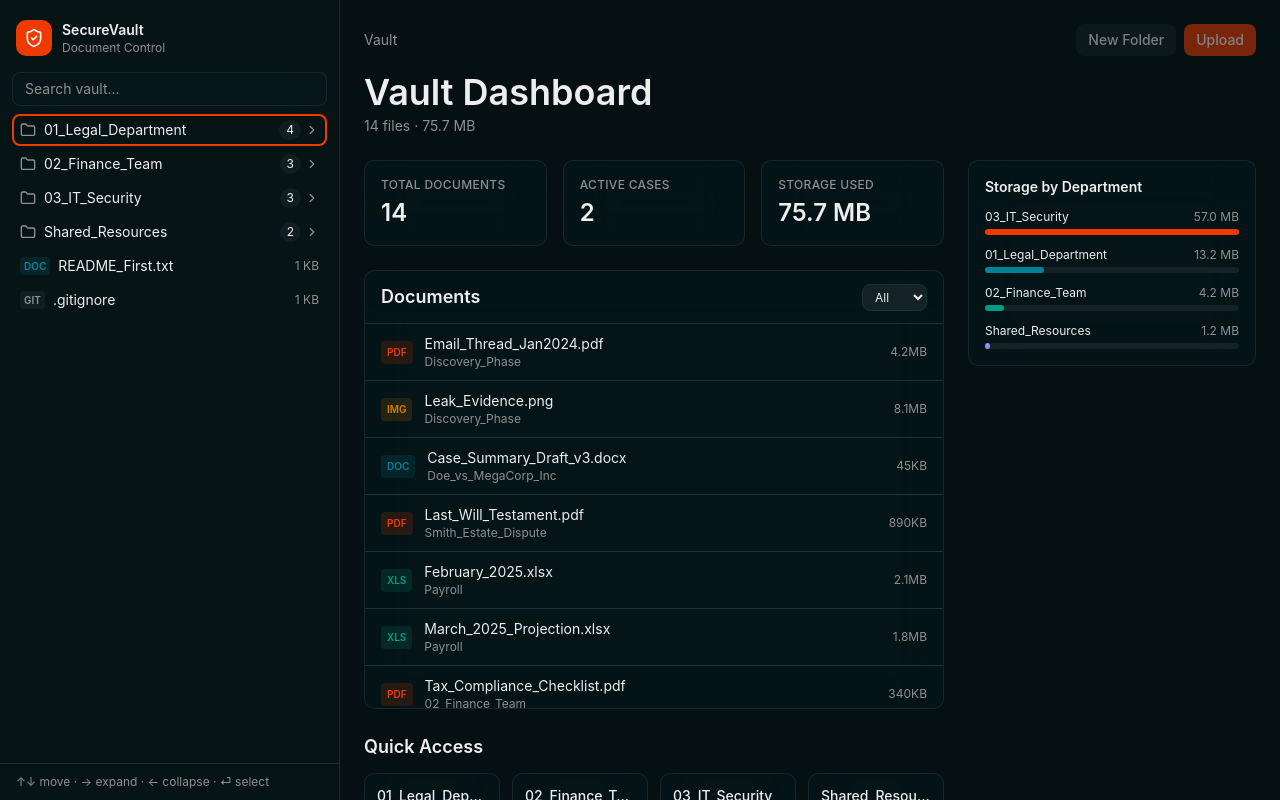
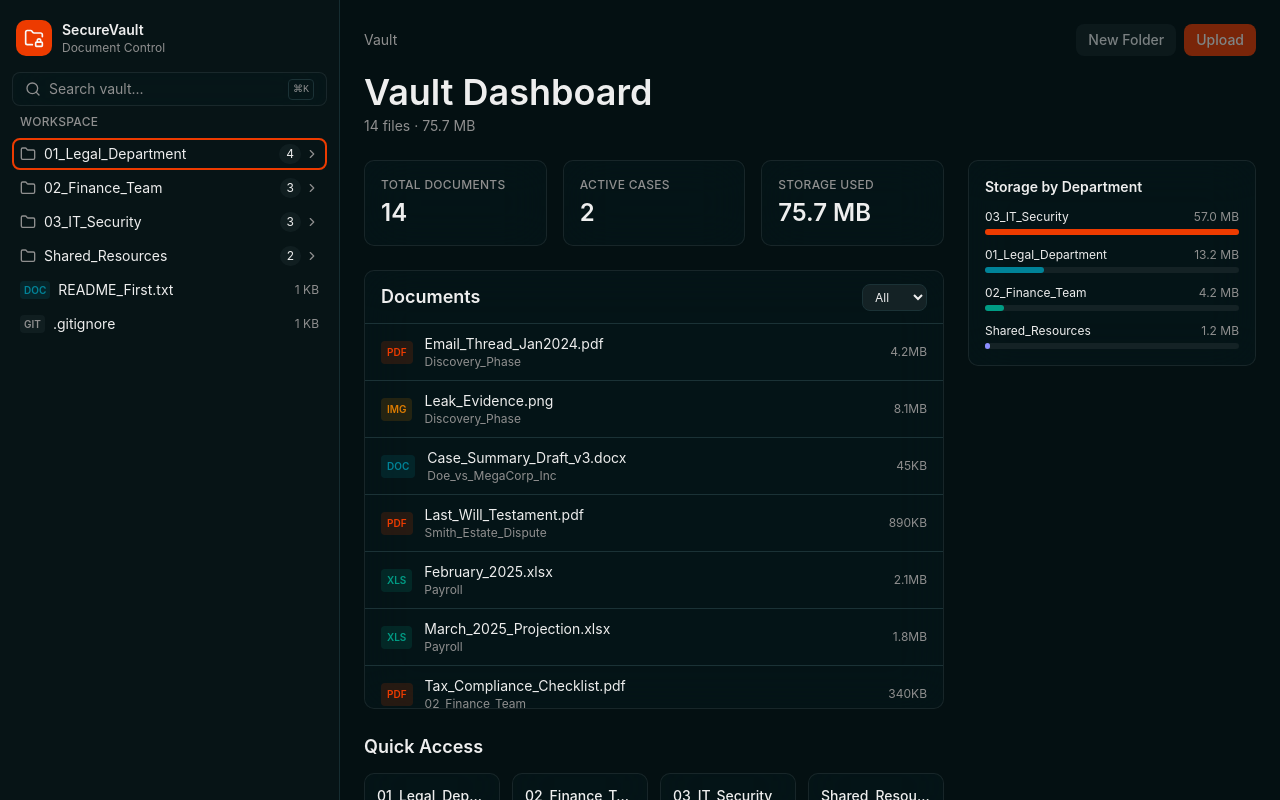
Before and after one commit to mugishaj092/fullstack, a React (Vite) app: page / in a window 1280 px wide. Built offline with nearby package versions, Linux system fonts and the light colour scheme.

Commit message:
chore: polish sidebar/search UI, trim internal comments, ignore local context folder

```diff
--- a/src/components/layout/FileDetail.tsx
+++ b/src/components/layout/FileDetail.tsx
@@ -37,10 +37,6 @@ export function FileDetail({ file }: { file: VaultFile }) {
             {badge.label}
           </span>
           <p className="text-sm font-medium text-foreground">No preview available</p>
-          <p className="mt-1 max-w-xs text-xs text-muted-foreground">
-            vault-data.json only stores this file's name and size — there's no actual document
-            content to render a preview from.
-          </p>
         </div>
         <div className="w-72 shrink-0">
           <PropertiesPanel node={file} />
--- a/src/components/layout/Sidebar.tsx
+++ b/src/components/layout/Sidebar.tsx
@@ -1,4 +1,4 @@
-import { ShieldCheck } from 'lucide-react';
+import { FolderLock } from 'lucide-react';
 import { FileTree } from '../tree/FileTree';
 
 export function Sidebar() {
@@ -6,7 +6,7 @@ export function Sidebar() {
     <aside className="flex w-[340px] shrink-0 flex-col border-r border-sidebar-border bg-sidebar">
       <div className="flex shrink-0 items-center gap-2.5 px-4 pb-4 pt-5">
         <div className="flex h-9 w-9 shrink-0 items-center justify-center rounded-lg bg-primary">
-          <ShieldCheck className="h-5 w-5 text-primary-foreground" />
+          <FolderLock className="h-5 w-5 text-primary-foreground" />
         </div>
         <div className="min-w-0">
           <p className="truncate text-sm font-semibold text-sidebar-foreground">SecureVault</p>
@@ -18,9 +18,6 @@ export function Sidebar() {
         <FileTree />
       </div>
 
-      <div className="shrink-0 border-t border-sidebar-border px-4 py-2.5 text-xs text-muted-foreground">
-        ↑↓ move · → expand · ← collapse · ⏎ select
-      </div>
     </aside>
   );
 }
--- a/src/components/tree/FileTree.tsx
+++ b/src/components/tree/FileTree.tsx
@@ -1,4 +1,5 @@
 import { useMemo } from 'react';
+import { Search } from 'lucide-react';
 import vaultData from '../../data/vault-data.json';
 import type { VaultNode } from '../../types/vault';
 import { TreeNode } from './TreeNode';
@@ -35,14 +36,21 @@ export function FileTree() {
 
   return (
     <div className="flex h-full min-h-0 flex-col gap-2">
+      <div className="glass relative flex shrink-0 items-center rounded-md">
+        <Search className="pointer-events-none absolute left-3 h-4 w-4 text-muted-foreground" />
         <input
           type="text"
           value={query}
           onChange={(e) => setQuery(e.target.value)}
           placeholder="Search vault..."
           aria-label="Search vault"
-        className="glass w-full shrink-0 rounded-md px-3 py-1.5 text-sm text-foreground placeholder:text-muted-foreground focus:outline-none focus:ring-2 focus:ring-ring"
+          className="w-full rounded-md bg-transparent py-1.5 pl-9 pr-10 text-sm text-foreground placeholder:text-muted-foreground focus:outline-none focus:ring-2 focus:ring-ring"
         />
+        <kbd className="pointer-events-none absolute right-3 rounded border border-border px-1 py-0.5 text-[10px] text-muted-foreground">
+          ⌘K
+        </kbd>
+      </div>
+      <p className="shrink-0 px-2 text-xs font-medium tracking-wide text-muted-foreground">WORKSPACE</p>
       <div
         role="tree"
         aria-label="Vault"
--- a/src/components/tree/TreeStateContext.ts
+++ b/src/components/tree/TreeStateContext.ts
@@ -15,6 +15,7 @@ export interface TreeStateContextValue {
 
 export const TreeStateContext = createContext<TreeStateContextValue | null>(null);
 
+/** Lets spec-05 (properties), spec-06 (keyboard) and spec-07 (search) reach tree state without prop-drilling. */
 export function useTreeState(): TreeStateContextValue {
   const ctx = useContext(TreeStateContext);
   if (!ctx) throw new Error('useTreeState must be used within a TreeStateContext.Provider');
--- a/src/lib/css-tokens.ts
+++ b/src/lib/css-tokens.ts
@@ -6,7 +6,7 @@ export interface CssVariable {
 /**
  * Discovers every custom property declared on `:root` by scanning loaded stylesheets (no
  * hardcoded token list), then reads each one's live value via getComputedStyle. This is how
- * the design-system page stays in sync with globals.css without duplicating its values.
+ * spec-09's design-system page stays in sync with globals.css without duplicating its values.
  */
 function discoverRootVariableNames(): string[] {
   const names = new Set<string>();
--- a/src/lib/file-icon.ts
+++ b/src/lib/file-icon.ts
@@ -8,12 +8,6 @@ const EXTENSION_LABELS: Record<string, string> = {
   yml: 'YML',
 };
 
-/**
- * Derives a short (2-3 letter) badge label + a chart-token color for a file row, from its name.
- * "log" is checked against the whole filename (not just the extension) since real log files in
- * this vault ship as plain ".txt" — the word is still literally present in the shipped filename,
- * so this isn't invented data, just a smarter read of the name that's actually there.
- */
 export function getFileTypeBadge(name: string): FileTypeBadge {
   const lower = name.toLowerCase();
   const ext = lower.split('.').pop() ?? '';
```
Also changed, not shown: 1 other file (tests, documents, lock files or other folders). Lines whose indentation alone changed are shown as unchanged.
